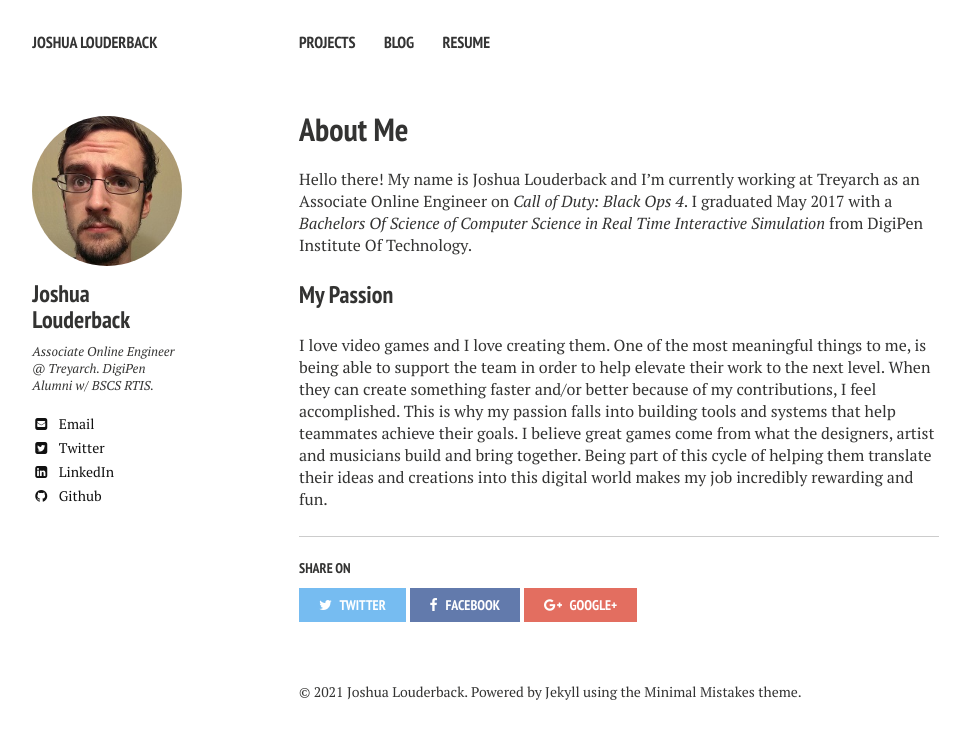
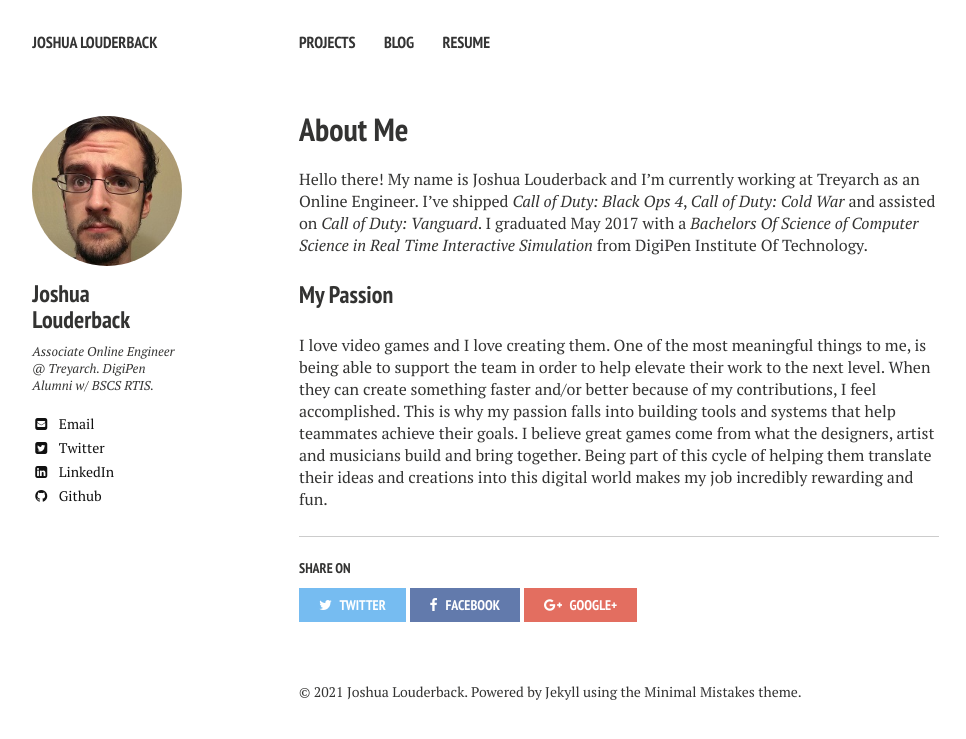
Before and after one commit to joshualouderback/joshualouderback.github.io, a Jekyll site: the page built from index.md, in a window 1280 px wide. Shown: the top 739 px of the page, without its empty margins (21-987 px from the left). Built offline with Jekyll 4.4.1, drawn with Linux system fonts in a browser that asks for light colours; nearby versions of some CDN libraries.

Commit message:
Update job title

```diff
--- a/index.md
+++ b/index.md
@@ -5,7 +5,7 @@ tags: [about, Jekyll, theme, responsive]
 modified: 2014-08-08T20:53:07.573882-04:00
 ---
 
-Hello there! My name is Joshua Louderback and I'm currently working at Treyarch as an Associate Online Engineer on _Call of Duty: Black Ops 4_. I graduated May 2017 with a _Bachelors Of Science of Computer Science in Real Time Interactive Simulation_ from DigiPen Institute Of Technology.
+Hello there! My name is Joshua Louderback and I'm currently working at Treyarch as an Online Engineer. I've shipped _Call of Duty: Black Ops 4_,  _Call of Duty: Cold War_ and assisted on _Call of Duty: Vanguard_. I graduated May 2017 with a _Bachelors Of Science of Computer Science in Real Time Interactive Simulation_ from DigiPen Institute Of Technology.
 
 ### My Passion ###
 
```
